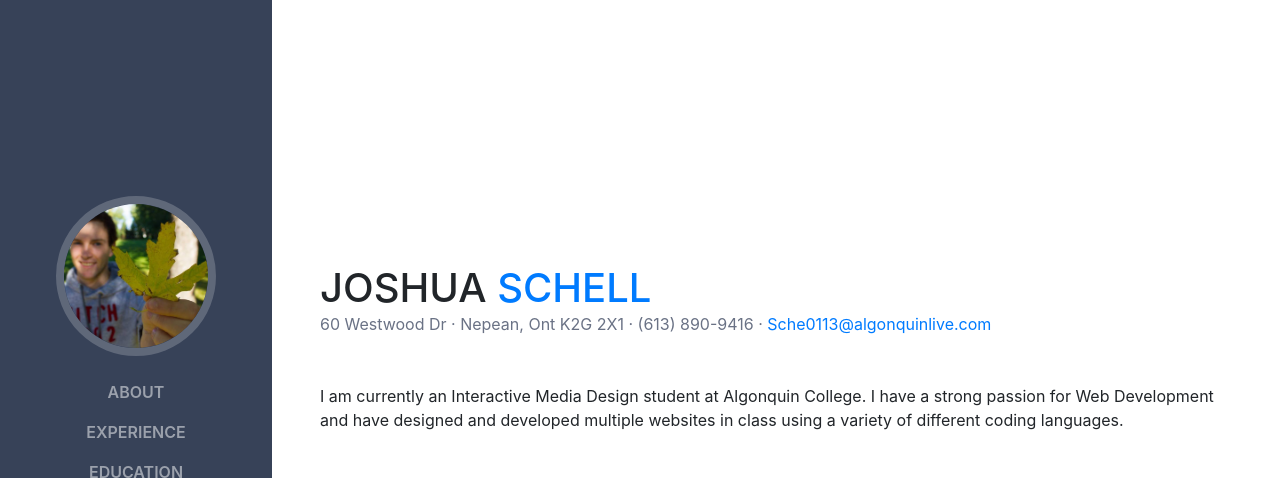
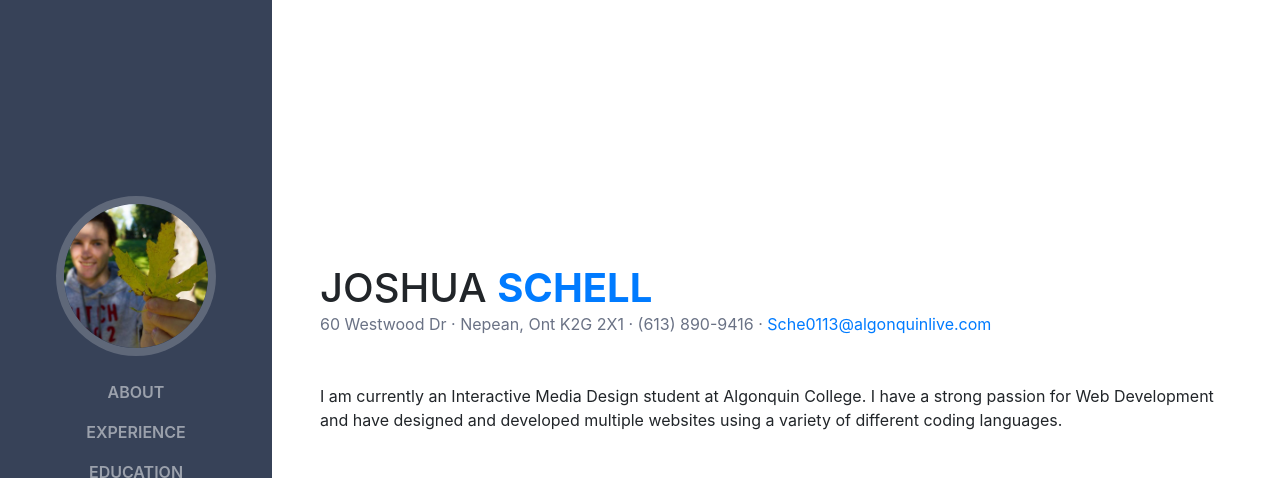
Before and after one commit to JoshSchellMedia/JoshSchellMedia.github.io, a website with bundled scripts: page index.html in a window 1280 px wide. Shown: the top 478 px of the page. Built offline with nearby package versions, Linux system fonts and the light colour scheme; a web font is replaced by a local one.

Commit message:
Small Style Change

```diff
--- a/index.html
+++ b/index.html
@@ -8,7 +8,7 @@
     <meta name="description" content="">
     <meta name="author" content="">
 
-    <title>Resume - Start Bootstrap Theme</title>
+    <title>Joshua Schell</title>
 
     <!-- Bootstrap core CSS -->
     <link href="vendor/bootstrap/css/bootstrap.min.css" rel="stylesheet">
@@ -67,12 +67,12 @@
       <section class="resume-section p-3 p-lg-5 d-flex d-column" id="about">
         <div class="my-auto">
           <h1 class="mb-0">Joshua
-            <span class="text-primary">Schell</span>
+            <span class="text-primary red">Schell</span>
           </h1>
           <div class="white-subheading mb-5">60 Westwood Dr · Nepean, Ont K2G 2X1 · (613) 890-9416 ·
             <a href="Sche0113@algonquinlive.com">Sche0113@algonquinlive.com</a>
           </div>
-          <p class="mb-5">I am currently an Interactive Media Design student at Algonquin College. I have a strong passion for Web Development and have designed and developed multiple websites in class using a variety of different coding languages.</p>
+          <p class="mb-5">I am currently an Interactive Media Design student at Algonquin College. I have a strong passion for Web Development and have designed and developed multiple websites using a variety of different coding languages.</p>
           <ul class="list-inline list-social-icons mb-0">
             <li class="list-inline-item">
               <a href="https://www.linkedin.com/in/joshua-schell-19ba95143/">
```
